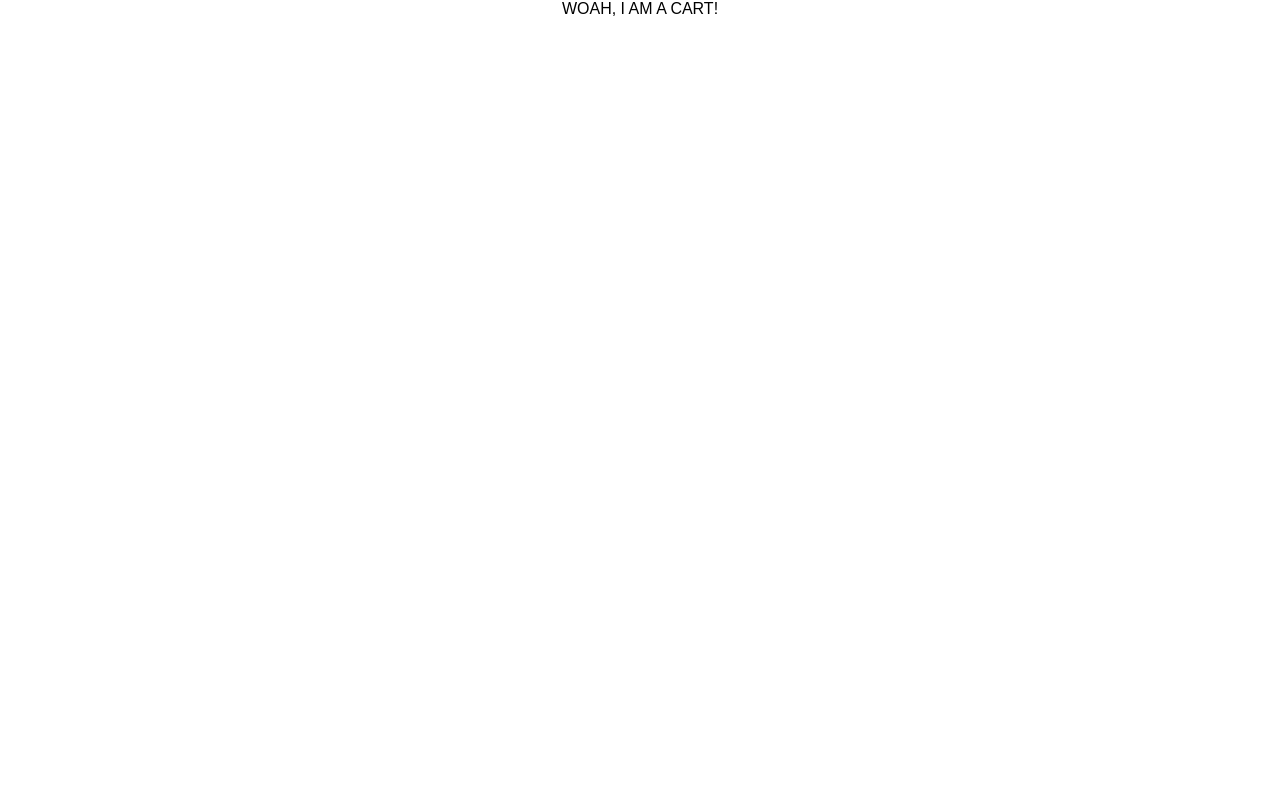
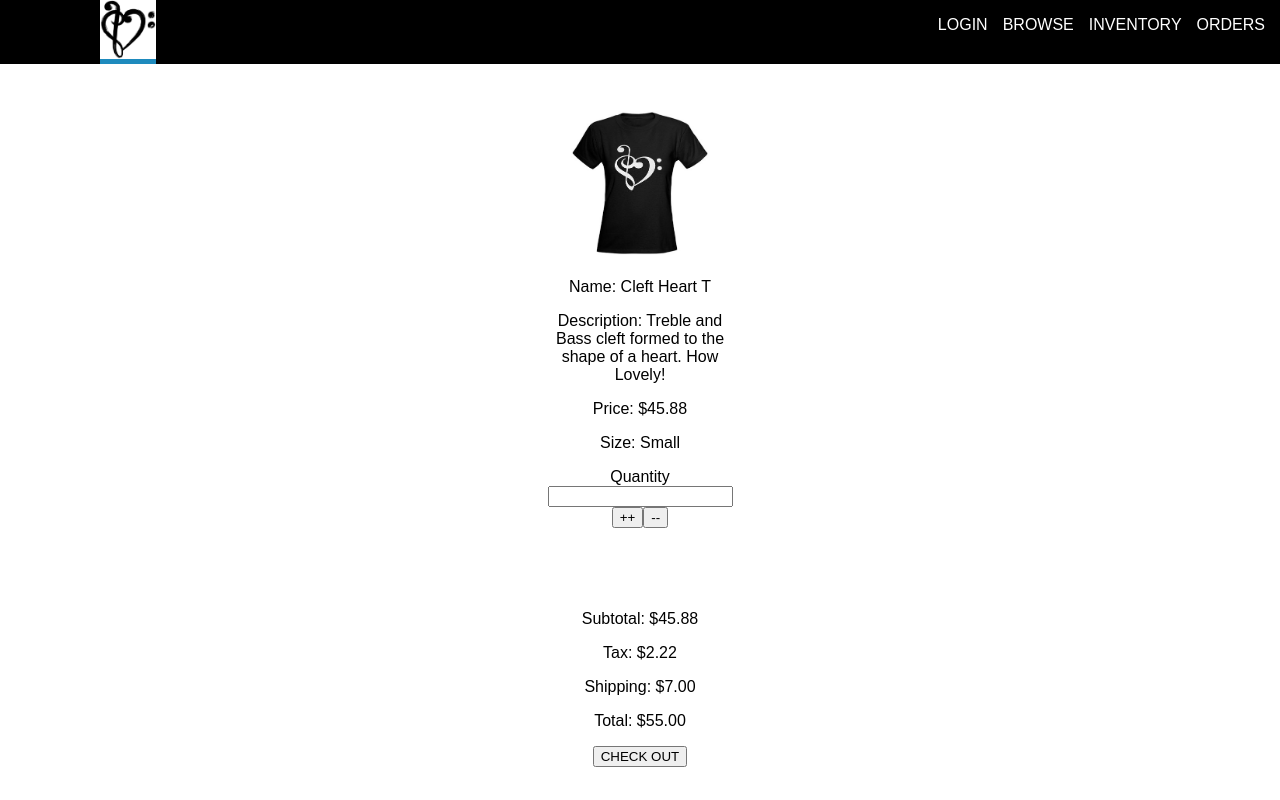
Before and after one commit to TylerM2112/personal-project, a React (Create React App) app: page /cart in a window 1280 px wide. Built offline with nearby package versions, Linux system fonts and the light colour scheme.

Commit message:
Updated components

```diff
--- a/src/components/Cart/Cart.css
+++ b/src/components/Cart/Cart.css
@@ -0,0 +1,28 @@
+.cart-page-container{
+    display: flex;
+    flex-direction: column;
+    height: 100vh;
+    width: 100vw;
+}
+.cart-content-container{
+    display: flex;
+    flex-direction: row;
+    justify-content: center;
+    flex-wrap: wrap;
+    width: 80vw;
+    /* border: 2px red solid; */
+    margin: auto;
+}
+
+.total-container{
+    margin: auto;
+}
+
+.cart-image{
+    height: 150px;
+}
+
+.cart-item{
+    padding-top: 75px;
+    width: 15vw;
+}
--- a/src/components/Cart/Cart.js
+++ b/src/components/Cart/Cart.js
@@ -1,10 +1,40 @@
 import React, { Component } from 'react';
+
+import './Cart.css';
+import Header from '../Header/Header';
 
 export default class Cart extends Component {
     render() {
         return (
-            <div>
-                WOAH, I AM A CART!
+            <div className="cart-page-container">
+                <Header />
+                <div className="cart-content-container">
+                    <div className="cart-item">
+                        <div className="cart-item-image">
+                            <img className="cart-image" src="./t-shirt.jpg" alt="tshirt" />
+                        </div>
+                        <div className="cart-item-info">
+                            <p>Name: Cleft Heart T</p>
+                            <p>Description: Treble and Bass cleft formed to the shape of a heart. How Lovely!</p>
+                            <p>Price: $45.88</p>
+                            <p>Size: Small</p>
+                            <div className="cart-quantity">
+                                <label htmlFor="amount">Quantity</label>
+                                <input id="amount" type="integer" />
+                                <button id="down">++</button>
+                                <button id="up">--</button>
+                            </div>
+                        </div>
+
+                    </div>
+
+                </div><div className="total-container">
+                        <p>Subtotal: $45.88</p>
+                        <p>Tax: $2.22</p>
+                        <p>Shipping: $7.00</p>
+                        <p>Total: $55.00</p>
+                        <button>CHECK OUT</button>
+                    </div>
             </div>
         );
     }
--- a/src/components/Featured/Featured.css
+++ b/src/components/Featured/Featured.css
@@ -18,11 +18,14 @@
     align-content: center;
 }
 
+.featured-image{
+    height: 200px;
+}
 
 .featured-item {
     display: flex;
     flex-direction: column;
-    height: 600px;
+    height: 500px;
     margin: 30px;
     color: black;
     background-color: white;
--- a/src/components/Featured/Featured.js
+++ b/src/components/Featured/Featured.js
@@ -6,10 +6,10 @@ const Featured = () => {
         <div className="feature-div">
         <h1 className="featured-headline">FEATURED</h1>
         <div className="featured-container">
-            <div className="featured-item">
-            <img src="./t-shirt.jpg" alt="tshirt" />
+        <div className="featured-item">
+                <img className="featured-image" src="./t-shirt.jpg" alt="tshirt" />
+                <span />
                 <p>Name:</p>
-                <p>Description:</p>
                 <p>Price:</p>
                 <select>
                     <option value="Small">Small</option>
@@ -20,10 +20,9 @@ const Featured = () => {
                 <button className="add-to-cart-button">ADD TO CART</button>
             </div>
             <div className="featured-item">
-                <img src="./t-shirt.jpg" alt="tshirt" />
+                <img className="featured-image" src="./t-shirt.jpg" alt="tshirt" />
                 <span />
                 <p>Name:</p>
-                <p>Description:</p>
                 <p>Price:</p>
                 <select>
                     <option value="Small">Small</option>
@@ -34,10 +33,9 @@ const Featured = () => {
                 <button className="add-to-cart-button">ADD TO CART</button>
             </div>
             <div className="featured-item">
-                <img src="./t-shirt.jpg" alt="tshirt" />
+                <img className="featured-image" src="./t-shirt.jpg" alt="tshirt" />
                 <span />
                 <p>Name:</p>
-                <p>Description:</p>
                 <p>Price:</p>
                 <select>
                     <option value="Small">Small</option>
--- a/src/components/Search/Search.css
+++ b/src/components/Search/Search.css
@@ -0,0 +1,8 @@
+.search-landing-container{
+    display: flex;
+    flex-direction: column;
+}
+
+.search-filter-buttons{
+    margin-top: 100px;
+}
--- a/src/components/Search/Search.js
+++ b/src/components/Search/Search.js
@@ -1,10 +1,22 @@
 import React, { Component } from 'react';
+import './Search.css';
+
+import Header from '../Header/Header';
+
 
 export default class Search extends Component {
     render() {
         return (
-            <div>
-                WOAH, I AM THE SEARCH!
+            <div className="search-landing-container">
+                <Header />
+                <div className="search-filter-buttons">
+                    <button>GENDER</button>
+                    <button>PRICE</button>
+                    <button>SIZE</button>
+                </div>
+                <div className="search-results">
+                    WOAH, I AM THE SEARCH!
+                </div>
             </div>
         );
     }
```
Also changed, not shown: src/components/Footer/Footer.js (+21 -0 lines).
